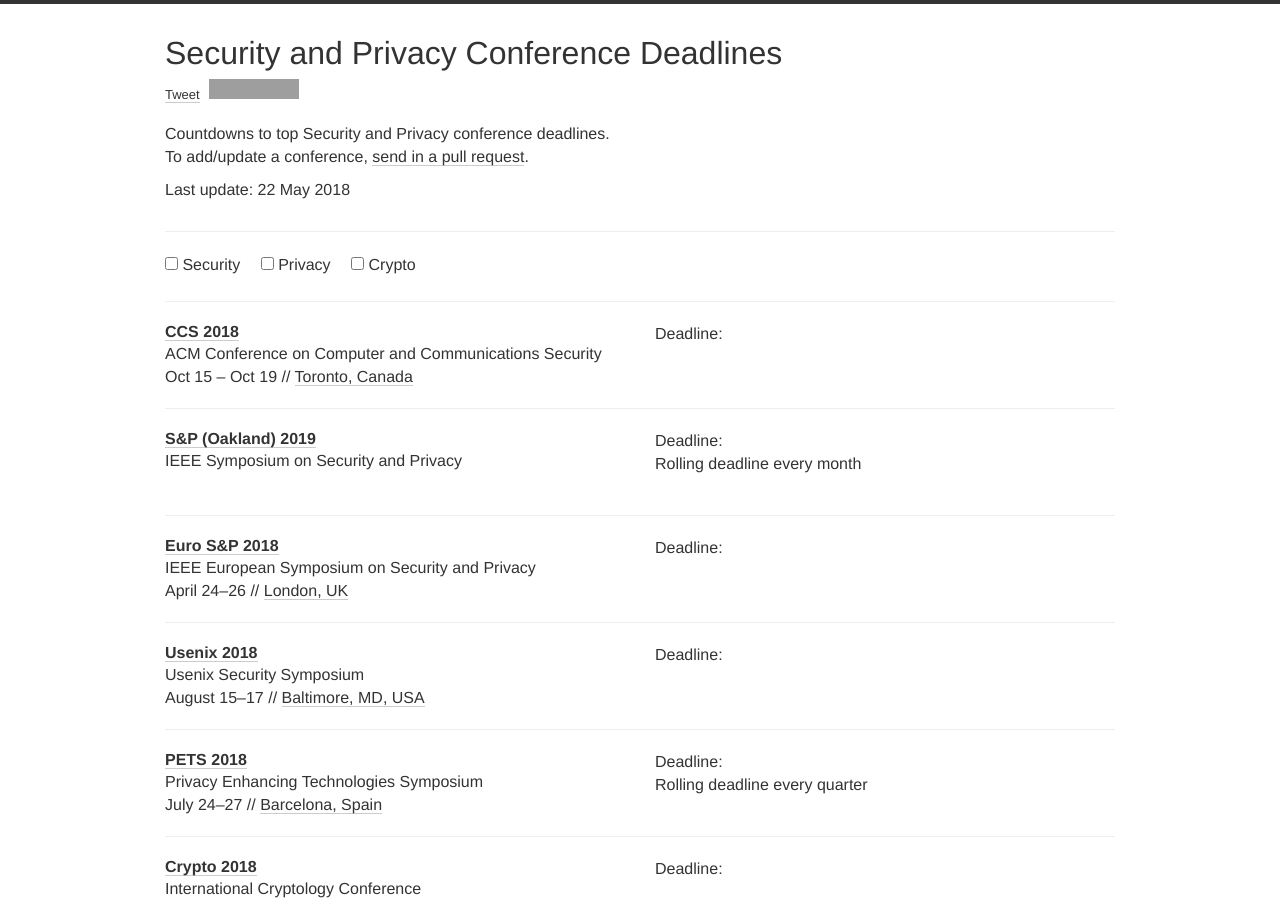
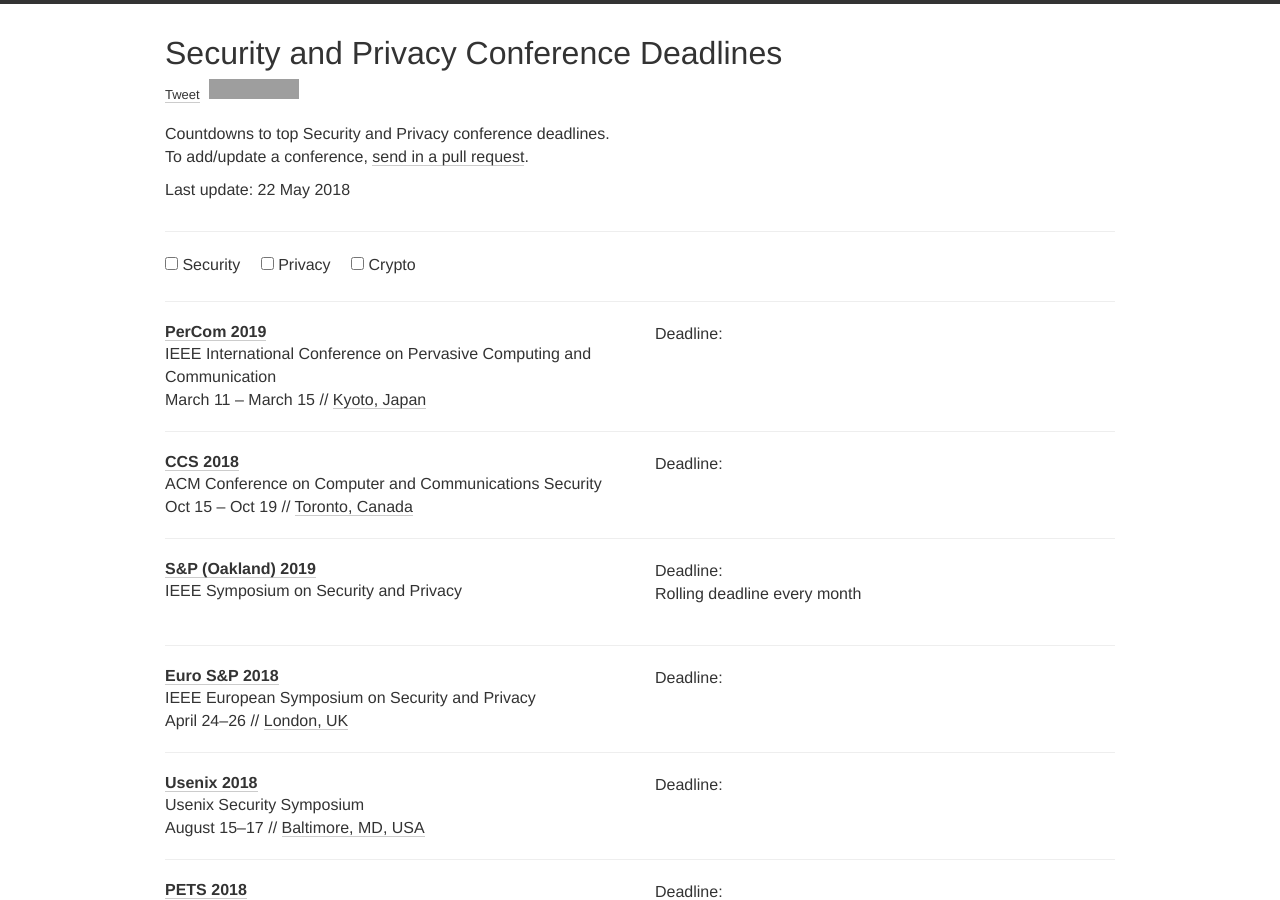
Before and after one commit to sec-deadlines/sec-deadlines.github.io, a Jekyll site: the page built from index.html, in a window 1280 px wide and 900 px high. Built offline with Jekyll 4.4.1, drawn with Linux system fonts in a browser that asks for light colours; nearby versions of some CDN libraries; comment, search, counter and statistics services are not loaded; grey boxes are pictures that could not be loaded.

Commit message:
Add PerCom 2019

```diff
--- a/_data/conferences.yml
+++ b/_data/conferences.yml
@@ -1,4 +1,13 @@
 ---
+- name: PerCom
+  description: IEEE International Conference on Pervasive Computing and Communication
+  year: 2019
+  link: http://www.percom.org/
+  deadline: "2018-09-14 23:59"
+  date: "March 11 - March 15"
+  place: Kyoto, Japan
+  tags: [SEC, PRIV]
+
 - name: CCS
   description: ACM Conference on Computer and Communications Security
   year: 2018
```
